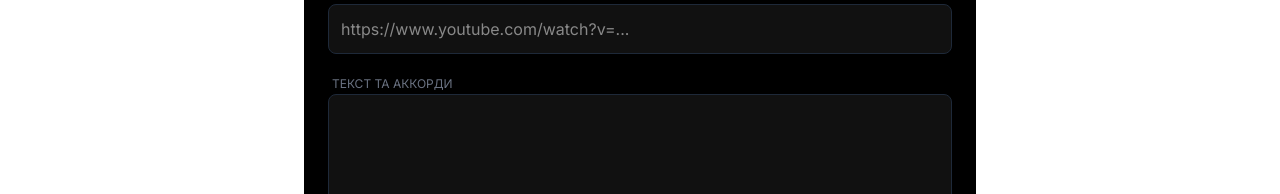
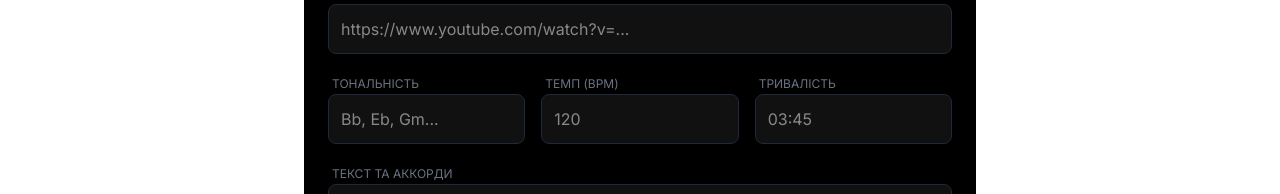
Before and after one commit to akovtanets/chordschart, a Next.js app: page /edit-song/1 in a window 1280 px wide. Shown: the part 254-448 px from the top of the page. Built offline with nearby package versions, Linux system fonts and the light colour scheme; no server answers; the database is empty.

Commit message:
fix player

```diff
--- a/app/add-song/page.tsx
+++ b/app/add-song/page.tsx
@@ -9,6 +9,9 @@ export default function AddSongPage() {
   const [title, setTitle] = useState("");
   const [content, setContent] = useState("");
   const [youtubeUrl, setYoutubeUrl] = useState("");
+  const [songKey, setSongKey] = useState("");
+  const [bpm, setBpm] = useState("");
+  const [duration, setDuration] = useState("");
   const [loading, setLoading] = useState(false);
   const [parsing, setParsing] = useState(false);
   const router = useRouter();
@@ -56,7 +59,10 @@ export default function AddSongPage() {
       {
         title,
         content,
-        youtube_url: youtubeUrl
+        youtube_url: youtubeUrl,
+        key: songKey,
+        bpm: bpm ? parseInt(bpm) : null, // Сохраняем темп как число
+        duration: duration || null
       }
     ]);
 
@@ -130,7 +136,39 @@ export default function AddSongPage() {
             className="p-3 bg-[#111] border border-gray-800 rounded-lg focus:outline-none focus:border-red-900 transition-colors"
           />
         </div>
-
+        {/* НОВЫЙ БЛОК: Тональность, Темп, Длительность */}
+        <div className="grid grid-cols-3 gap-4">
+          <div className="flex flex-col gap-1">
+             <label className="text-[10px] text-gray-500 ml-1 uppercase tracking-wider font-bold">Тональність</label>
+             <input
+               type="text"
+               placeholder="Am, C, Bb..."
+               value={songKey}
+               onChange={(e) => setSongKey(e.target.value)}
+               className="p-3 bg-[#111] border border-gray-800 rounded-lg focus:outline-none focus:border-blue-500 transition-colors"
+             />
+          </div>
+          <div className="flex flex-col gap-1">
+             <label className="text-[10px] text-gray-500 ml-1 uppercase tracking-wider font-bold">Темп (BPM)</label>
+             <input
+               type="number"
+               placeholder="120"
+               value={bpm}
+               onChange={(e) => setBpm(e.target.value)}
+               className="p-3 bg-[#111] border border-gray-800 rounded-lg focus:outline-none focus:border-blue-500 transition-colors"
+             />
+          </div>
+          <div className="flex flex-col gap-1">
+             <label className="text-[10px] text-gray-500 ml-1 uppercase tracking-wider font-bold">Тривалість</label>
+             <input
+               type="text"
+               placeholder="03:45"
+               value={duration}
+               onChange={(e) => setDuration(e.target.value)}
+               className="p-3 bg-[#111] border border-gray-800 rounded-lg focus:outline-none focus:border-blue-500 transition-colors"
+             />
+          </div>
+        </div>
         <div className="flex flex-col gap-1">
           <label className="text-[10px] text-gray-500 ml-1 uppercase tracking-wider font-bold">Текст та акорди</label>
           <textarea
--- a/app/edit-song/[id]/page.tsx
+++ b/app/edit-song/[id]/page.tsx
@@ -10,12 +10,18 @@ export default function EditSongPage({ params }: { params: Promise<{ id: string
 
   const [title, setTitle] = useState("");
   const [content, setContent] = useState("");
-  const [youtubeUrl, setYoutubeUrl] = useState(""); // Состояние для YouTube ссылки
+  const [youtubeUrl, setYoutubeUrl] = useState("");
+
+  // ДОДАНІ ПОЛЯ:
+  const [songKey, setSongKey] = useState("");
+  const [bpm, setBpm] = useState("");
+  const [duration, setDuration] = useState("");
+
   const [loading, setLoading] = useState(true);
   const [saving, setSaving] = useState(false);
   const router = useRouter();
 
-  // Загружаем текущие данные песни
+  // Завантажуємо поточні дані пісні
   useEffect(() => {
     const fetchSong = async () => {
       const { data, error } = await supabase
@@ -27,7 +33,12 @@ export default function EditSongPage({ params }: { params: Promise<{ id: string
       if (data) {
         setTitle(data.title);
         setContent(data.content);
-        setYoutubeUrl(data.youtube_url || ""); // Заполняем поле, если ссылка есть
+        setYoutubeUrl(data.youtube_url || "");
+
+        // ЗАВАНТАЖУЄМО НОВІ ПОЛЯ:
+        setSongKey(data.key || "");
+        setBpm(data.bpm ? data.bpm.toString() : "");
+        setDuration(data.duration || "");
       }
       setLoading(false);
     };
@@ -44,14 +55,18 @@ export default function EditSongPage({ params }: { params: Promise<{ id: string
       .update({
         title,
         content,
-        youtube_url: youtubeUrl // Сохраняем обновленную ссылку
+        youtube_url: youtubeUrl,
+        // ЗБЕРІГАЄМО НОВІ ПОЛЯ:
+        key: songKey,
+        bpm: bpm ? parseInt(bpm) : null,
+        duration: duration || null
       })
       .eq("id", songId);
 
     if (error) {
       alert("Помилка при оновленні: " + error.message);
     } else {
-      router.back(); // Возвращаемся назад после сохранения
+      router.back();
     }
     setSaving(false);
   };
@@ -74,7 +89,6 @@ export default function EditSongPage({ params }: { params: Promise<{ id: string
           />
         </div>
 
-        {/* ПОЛЕ YOUTUBE */}
         <div>
           <label className="text-xs text-gray-500 uppercase ml-1">YouTube Посилання</label>
           <input
@@ -84,6 +98,40 @@ export default function EditSongPage({ params }: { params: Promise<{ id: string
             onChange={(e) => setYoutubeUrl(e.target.value)}
             className="w-full p-3 bg-[#111] border border-gray-800 rounded-lg focus:outline-none focus:border-red-900"
           />
+        </div>
+
+        {/* НОВИЙ БЛОК: Тональність, Темп, Тривалість */}
+        <div className="grid grid-cols-3 gap-4">
+          <div>
+            <label className="text-xs text-gray-500 uppercase ml-1">Тональність</label>
+            <input
+              type="text"
+              placeholder="Bb, Eb, Gm..."
+              value={songKey}
+              onChange={(e) => setSongKey(e.target.value)}
+              className="w-full p-3 bg-[#111] border border-gray-800 rounded-lg focus:outline-none focus:border-blue-500"
+            />
+          </div>
+          <div>
+            <label className="text-xs text-gray-500 uppercase ml-1">Темп (BPM)</label>
+            <input
+              type="number"
+              placeholder="120"
+              value={bpm}
+              onChange={(e) => setBpm(e.target.value)}
+              className="w-full p-3 bg-[#111] border border-gray-800 rounded-lg focus:outline-none focus:border-blue-500"
+            />
+          </div>
+          <div>
+            <label className="text-xs text-gray-500 uppercase ml-1">Тривалість</label>
+            <input
+              type="text"
+              placeholder="03:45"
+              value={duration}
+              onChange={(e) => setDuration(e.target.value)}
+              className="w-full p-3 bg-[#111] border border-gray-800 rounded-lg focus:outline-none focus:border-blue-500"
+            />
+          </div>
         </div>
 
         <div>
--- a/components/YouTubePlayer.tsx
+++ b/components/YouTubePlayer.tsx
@@ -43,19 +43,21 @@ export default function YouTubePlayer({ url, isFullWidth = false, offset = 0 }:
     }
   };
 
+  // 1. Ініціалізація плеєра (Запускається лише ОДИН РАЗ)
   useEffect(() => {
     if (!videoId) return;
 
-    if (!(window as any).YT) {
+    if (!(window as any).YT && !document.getElementById("yt-api-script")) {
       const tag = document.createElement("script");
+      tag.id = "yt-api-script";
       tag.src = "https://www.youtube.com/iframe_api";
       document.body.appendChild(tag);
     }
 
     const init = () => {
       new (window as any).YT.Player(playerRef.current, {
-        height: "0",
-        width: "0",
+        height: "1",
+        width: "1",
         videoId: videoId,
         playerVars: {
           autoplay: 0,
@@ -81,17 +83,28 @@ export default function YouTubePlayer({ url, isFullWidth = false, offset = 0 }:
     if ((window as any).YT && (window as any).YT.Player) {
       init();
     } else {
-      (window as any).onYouTubeIframeAPIReady = init;
+      if (!(window as any).YT_API_CALLBACKS) {
+        (window as any).YT_API_CALLBACKS = [];
+      }
+      (window as any).YT_API_CALLBACKS.push(init);
+      (window as any).onYouTubeIframeAPIReady = () => {
+        (window as any).YT_API_CALLBACKS.forEach((cb: any) => cb());
+      };
     }
+  }, [videoId]); // <--- ОСЬ ГОЛОВНА ФІШКА: Тепер тут ТІЛЬКИ videoId!
 
+  // 2. Окремий таймер для повзунка (рухається, коли грає музика)
+  useEffect(() => {
     const interval = setInterval(() => {
-      if (player && isPlaying) {
-        setProgress((player.getCurrentTime() / player.getDuration()) * 100);
+      if (player && isPlaying && typeof player.getCurrentTime === 'function') {
+        // Запобіжник, щоб не ділити на нуль
+        const currentDuration = duration || player.getDuration() || 1;
+        setProgress((player.getCurrentTime() / currentDuration) * 100);
       }
     }, 1000);
 
     return () => clearInterval(interval);
-  }, [videoId, isPlaying, player]); // videoAuthor убран из зависимостей во избежание ошибок рендера
+  }, [player, isPlaying, duration]); // videoAuthor убран из зависимостей во избежание ошибок рендера
 
   const handleSeek = (e: React.ChangeEvent<HTMLInputElement>) => {
     if (!player) return;
@@ -99,7 +112,17 @@ export default function YouTubePlayer({ url, isFullWidth = false, offset = 0 }:
     player.seekTo(time);
     setProgress(parseFloat(e.target.value));
   };
+  // Слухаємо інші плеєри
+  useEffect(() => {
+    const handleStopOthers = (e: any) => {
+      if (player && e.detail !== videoId && typeof player.pauseVideo === 'function') {
+        player.pauseVideo();
+      }
+    };
 
+    window.addEventListener('stopOtherPlayers', handleStopOthers);
+    return () => window.removeEventListener('stopOtherPlayers', handleStopOthers);
+  }, [player, videoId]);
   const handleRestart = () => {
     if (!player) return;
     player.seekTo(0);
@@ -117,8 +140,13 @@ export default function YouTubePlayer({ url, isFullWidth = false, offset = 0 }:
       <div className="flex items-center gap-2 flex-shrink-0">
         <button
           onClick={() => {
-            if (!player) return; // Якщо плеєр ще не готовий, нічого не робимо
-            isPlaying ? player.pauseVideo() : player.playVideo();
+            if (!player) return;
+            if (isPlaying) {
+              player.pauseVideo();
+            } else {
+              window.dispatchEvent(new CustomEvent('stopOtherPlayers', { detail: videoId }));
+              player.playVideo();
+            }
           }}
           className="w-10 h-10 flex items-center justify-center bg-blue-600 rounded-full hover:bg-blue-500 transition-all active:scale-95 flex-shrink-0 shadow-lg"
         >
@@ -174,7 +202,9 @@ export default function YouTubePlayer({ url, isFullWidth = false, offset = 0 }:
         </div>
       )}
 
-      <div ref={playerRef} className="hidden"></div>
+      <div className="absolute w-0 h-0 overflow-hidden opacity-0 pointer-events-none">
+        <div ref={playerRef}></div>
+      </div>
     </div>
   );
 }
```
